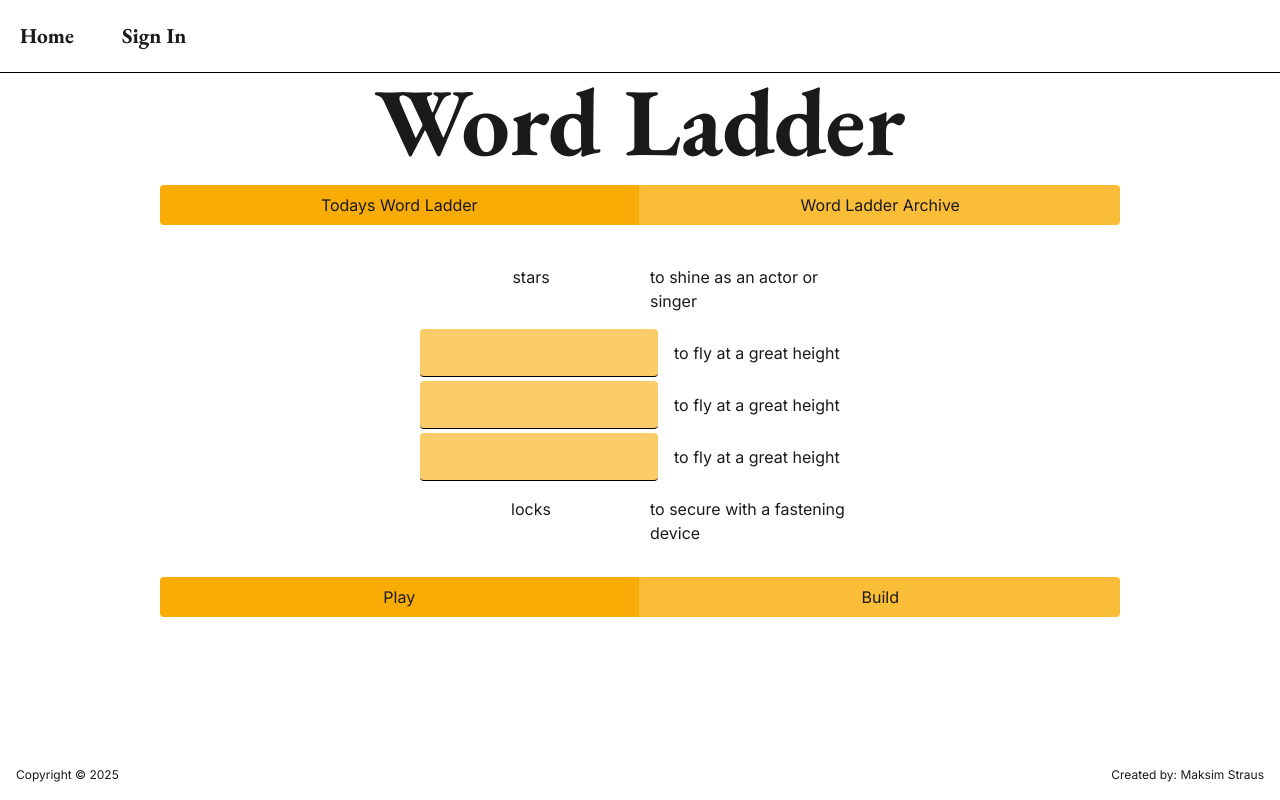
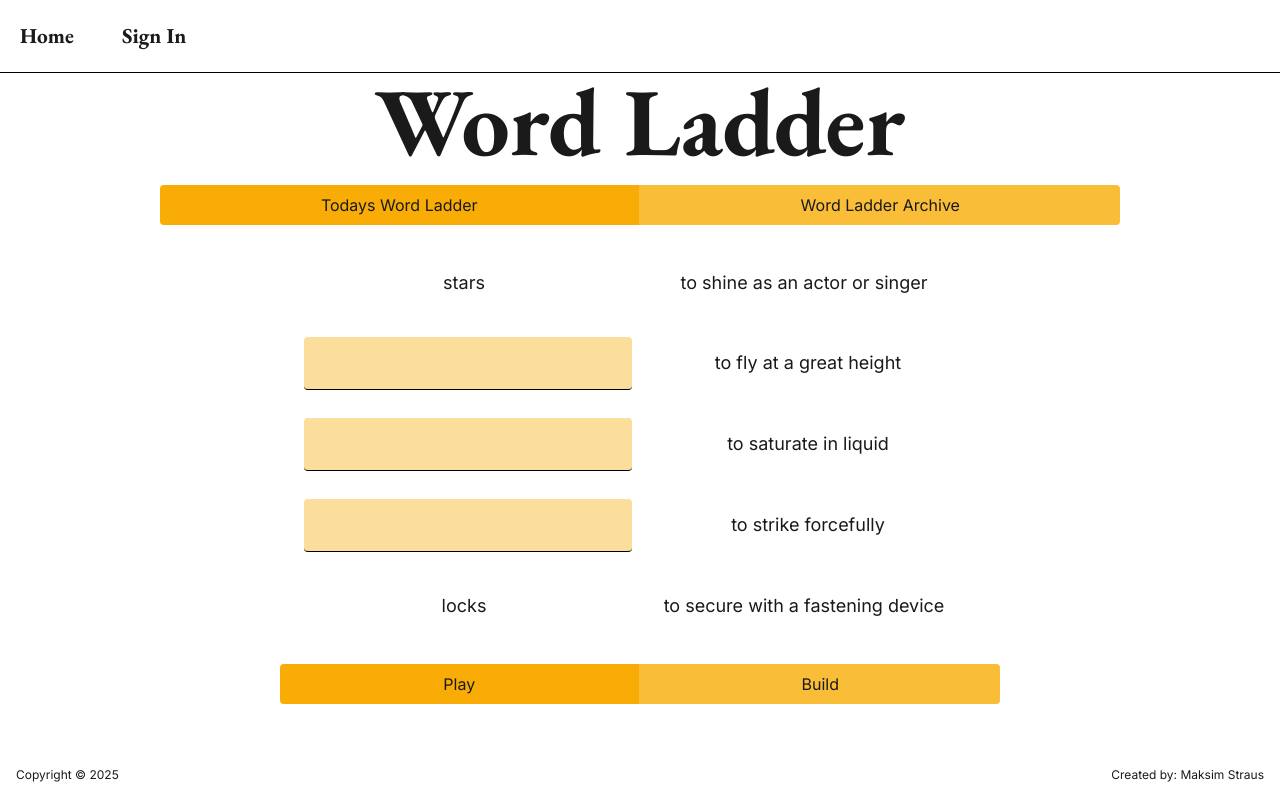
Before and after one commit to Talon-Games/talon-games, a Next.js app: page /games/wordladder in a window 1280 px wide. Built offline with nearby package versions, Linux system fonts and the light colour scheme; no server answers.

Commit message:
dynamic word ladder filling

```diff
--- a/app/games/wordladder/page.tsx
+++ b/app/games/wordladder/page.tsx
@@ -5,6 +5,13 @@ import Notification from "@/components/general/notification";
 import { useAuthContext } from "@/lib/contexts/authContext";
 import { useState, useEffect } from "react";
 import { useRouter } from "next/navigation";
+
+export type WordLadderWord = {
+  word: string;
+  meaning: string;
+  shown: boolean;
+  solved: boolean;
+};
 
 export default function WordLadder() {
   const router = useRouter();
@@ -15,6 +22,43 @@ export default function WordLadder() {
     isHelper: boolean;
   };
 
+  useEffect(() => {
+    const list: WordLadderWord[] = [
+      {
+        word: "stars",
+        meaning: "to shine as an actor or singer",
+        shown: true,
+        solved: false,
+      },
+      {
+        word: "soars",
+        meaning: "to fly at a great height",
+        shown: false,
+        solved: false,
+      },
+      {
+        word: "soaks",
+        meaning: "to saturate in liquid",
+        shown: false,
+        solved: false,
+      },
+      {
+        word: "socks",
+        meaning: "to strike forcefully",
+        shown: false,
+        solved: false,
+      },
+      {
+        word: "locks",
+        meaning: "to secure with a fastening device",
+        shown: true,
+        solved: false,
+      },
+    ];
+
+    setWords(list);
+  }, []);
+
   const [mode, setMode] = useState<"play" | "build">("play");
 
   const [notification, setNotification] = useState(false);
@@ -23,6 +67,8 @@ export default function WordLadder() {
     "success" | "error" | "warning"
   >("success");
   const [notificationMessage, setNotificationMessage] = useState("");
+
+  const [words, setWords] = useState<WordLadderWord[]>([]);
 
   const toggleMode = () => {
     if (!user) {
@@ -62,37 +108,25 @@ export default function WordLadder() {
   };
 
   return (
-    <>
-      <section className="flex flex-col align-center w-1/2 p-5 mx-auto gap-1">
-        <div className="flex justify-between align-center gap-5 p-3">
-          <p className="flex-1 text-center">stars</p>
-          <p className="flex-1">to shine as an actor or singer</p>
-        </div>
-        <div className="flex justify-between align-center gap-1">
-          <input
-            type="text"
-            className="border-b border-b-black focus:outline-none flex-1 bg-secondary-300 pl-1 rounded text-center"
-          />{" "}
-          <p className="flex-1 p-3">to fly at a great height</p>
-        </div>
-        <div className="flex justify-between align-center gap-1">
-          <input
-            type="text"
-            className="border-b border-b-black focus:outline-none flex-1 bg-secondary-300 pl-1 rounded text-center"
-          />{" "}
-          <p className="flex-1 p-3">to fly at a great height</p>
-        </div>
-        <div className="flex justify-between align-center gap-1">
-          <input
-            type="text"
-            className="border-b border-b-black focus:outline-none flex-1 bg-secondary-300 pl-1 pt-5 rounded text-center"
-          />{" "}
-          <p className="flex-1 p-3">to fly at a great height</p>
-        </div>
-        <div className="flex justify-between align-center gap-5 p-3">
-          <p className="flex-1 text-center">locks</p>
-          <p className="flex-1">to secure with a fastening device</p>
-        </div>
+    <div className="flex flex-col gap-2">
+      <section className="flex flex-col w-3/4 p-3 mx-auto gap-1 text-lg justify-center rounded-lg">
+        {words.map((word: WordLadderWord, i) => (
+          <div key={i} className="flex justify-between items-center gap-2 p-3">
+            {word.shown ? (
+              <p className="flex-1 text-center">{word.word}</p>
+            ) : (
+              <input
+                type="text"
+                className="border-b border-b-black focus:outline-none flex-1 bg-secondary-200 pl-1 rounded text-center p-3"
+              />
+            )}
+            <p
+              className={`flex-1 p-3 text-center ${word.solved ? "line-through" : ""}`}
+            >
+              {word.meaning}
+            </p>
+          </div>
+        ))}
       </section>
       <ConnectedButton
         onClickLeft={toggleMode}
@@ -111,6 +145,7 @@ export default function WordLadder() {
             ? "bg-secondary-500 border-l-2 border-secondary-400"
             : "bg-secondary-400 hover:bg-secondary-500"
         }
+        containerClassModifier="w-3/4 mx-auto"
       />
       {notification ? (
         <Notification
@@ -121,6 +156,6 @@ export default function WordLadder() {
           updateNotification={(value) => setNotification(value)}
         />
       ) : null}
-    </>
+    </div>
   );
 }
```
